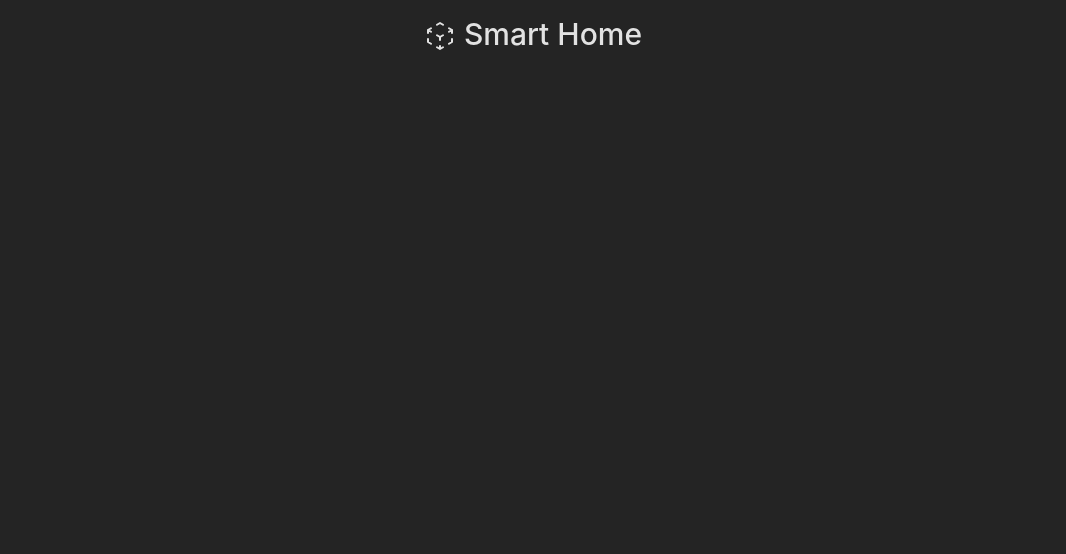
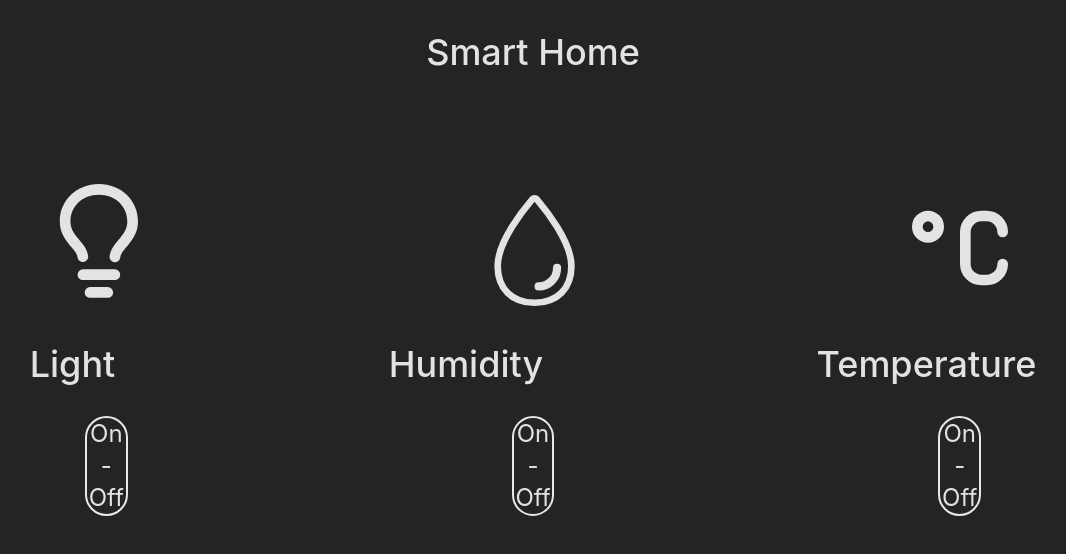
Before and after one commit to datnguyennnx/Webpage-IoT, a React (Vite) app: page / in a window 1280 px wide. Shown: the top 554 px of the page, without its empty margins (107-1173 px from the left). Built offline with nearby package versions, Linux system fonts and the light colour scheme.

Commit message:
User interface updates

```diff
--- /dev/null
+++ b/public/IconLight.jsx
@@ -0,0 +1,20 @@
+import * as React from "react";
+
+function IconLightBulb16(props) {
+  return (
+    <svg
+      viewBox="0 0 18 18"
+      fill="currentColor"
+      height="8em"
+      width="8em"
+      {...props}
+    >
+      <path
+        fillRule="evenodd"
+        d="M8 1.5c-2.363 0-4 1.69-4 3.75 0 .984.424 1.625.984 2.304l.214.253c.223.264.47.556.673.848.284.411.537.896.621 1.49a.75.75 0 01-1.484.211c-.04-.282-.163-.547-.37-.847a8.695 8.695 0 00-.542-.68c-.084-.1-.173-.205-.268-.32C3.201 7.75 2.5 6.766 2.5 5.25 2.5 2.31 4.863 0 8 0s5.5 2.31 5.5 5.25c0 1.516-.701 2.5-1.328 3.259-.095.115-.184.22-.268.319-.207.245-.383.453-.541.681-.208.3-.33.565-.37.847a.75.75 0 01-1.485-.212c.084-.593.337-1.078.621-1.489.203-.292.45-.584.673-.848.075-.088.147-.173.213-.253.561-.679.985-1.32.985-2.304 0-2.06-1.637-3.75-4-3.75zM6 15.25a.75.75 0 01.75-.75h2.5a.75.75 0 010 1.5h-2.5a.75.75 0 01-.75-.75zM5.75 12a.75.75 0 000 1.5h4.5a.75.75 0 000-1.5h-4.5z"
+      />
+    </svg>
+  );
+}
+
+export default IconLightBulb16;
--- /dev/null
+++ b/public/IconTemperature.jsx
@@ -0,0 +1,23 @@
+import * as React from "react";
+
+function IconTemperatureCelsius(props) {
+  return (
+    <svg
+      fill="none"
+      stroke="currentColor"
+      strokeLinecap="round"
+      strokeLinejoin="round"
+      strokeWidth={2}
+      viewBox="0 0 24 24"
+      height="8em"
+      width="8em"
+      {...props}
+    >
+      <path stroke="none" d="M0 0h24v24H0z" />
+      <path d="M8 8 A2 2 0 0 1 6 10 A2 2 0 0 1 4 8 A2 2 0 0 1 8 8 z" />
+      <path d="M20 9a3 3 0 00-3-3h-1a3 3 0 00-3 3v6a3 3 0 003 3h1a3 3 0 003-3" />
+    </svg>
+  );
+}
+
+export default IconTemperatureCelsius;
--- /dev/null
+++ b/public/IconWater.jsx
@@ -0,0 +1,31 @@
+import * as React from "react";
+
+function IconWaterOutline(props) {
+  return (
+    <svg
+      viewBox="0 0 500 500"
+      fill="currentColor"
+      height="8em"
+      width="8em"
+      {...props}
+    >
+      <path
+        fill="none"
+        stroke="currentColor"
+        strokeMiterlimit={10}
+        strokeWidth={26}
+        d="M400 320c0 88.37-55.63 144-144 144s-144-55.63-144-144c0-94.83 103.23-222.85 134.89-259.88a12 12 0 0118.23 0C296.77 97.15 400 225.17 400 320z"
+      />
+      <path
+        fill="none"
+        stroke="currentColor"
+        strokeLinecap="round"
+        strokeLinejoin="round"
+        strokeWidth={32}
+        d="M344 328a72 72 0 01-72 72"
+      />
+    </svg>
+  );
+}
+
+export default IconWaterOutline;
--- a/src/App.jsx
+++ b/src/App.jsx
@@ -1,11 +1,46 @@
 import HeadingContainer from "./components/HeaderContainer"
+import IconLightBulb16 from "../public/IconLight"
+import IconWaterOutline from "../public/IconWater"
+import IconTemperatureCelsius from "../public/IconTemperature"
+import { useState } from "react"
 
 
 function App() {
+  const [activeLed, setActiveLed] = useState(true)
+  const handleClickLed = () => {
+    setActiveLed(!activeLed)
+  };
+
+  const [activeHum, setActiveHum] = useState(true)
+  const handleClickHum = () => {
+    setActiveHum(!activeHum)
+  };
+
+  const [activeTemp, setActiveTemp] = useState(true)
+  const handleClickTemp = () => {
+    setActiveTemp(!activeTemp)
+  };
 
   return (
     <div className="App">
       <HeadingContainer/>
+      <div>
+        <div class="flex pt-20 w-full justify-around">
+          <div><IconLightBulb16 class="flex-auto"/></div>
+          <div><IconWaterOutline class="flex-auto"/></div>
+          <div><IconTemperatureCelsius class="flex-auto"/></div>
+        </div>
+        <div class="flex pt-8 w-full justify-around pl-auto pr-auto">
+          <div> <p class="flex-auto text-4xl font-medium">Light</p></div>
+          <div> <p class="flex-auto text-4xl font-medium">Humidity</p></div>
+          <div> <p class="flex-auto text-4xl font-medium">Temperature</p></div>
+        </div>
+        <div class="flex pt-8 w-full justify-around">
+          <button class="flex-auto rounded-full ml-48 mr-48 text-2xl border-2" onClick={handleClickLed} style={{backgroundColor: activeLed ? null : "green"}}>On - Off</button>
+          <button class="flex-auto rounded-full ml-48 mr-48 text-2xl border-2" onClick={handleClickHum} style={{backgroundColor: activeHum ? null : "green"}}>On - Off</button>
+          <button class="flex-auto rounded-full ml-48 mr-48 text-2xl border-2" onClick={handleClickTemp} style={{backgroundColor: activeTemp ? null : "green"}}>On - Off</button>
+        </div>
+      </div>
     </div>
   )
 }
--- a/src/components/HeaderContainer.jsx
+++ b/src/components/HeaderContainer.jsx
@@ -1,10 +1,7 @@
 export default function HeadingContainer (){
   return (
-    <div class="container flex justify-center w-full p-4">
-      <svg xmlns="http://www.w3.org/2000/svg" fill="none" viewBox="0 0 24 24" stroke-width="1.5" stroke="currentColor" class="w-8 h-10">
-        <path stroke-linecap="round" stroke-linejoin="round" d="M21 7.5l-2.25-1.313M21 7.5v2.25m0-2.25l-2.25 1.313M3 7.5l2.25-1.313M3 7.5l2.25 1.313M3 7.5v2.25m9 3l2.25-1.313M12 12.75l-2.25-1.313M12 12.75V15m0 6.75l2.25-1.313M12 21.75V19.5m0 2.25l-2.25-1.313m0-16.875L12 2.25l2.25 1.313M21 14.25v2.25l-2.25 1.313m-13.5 0L3 16.5v-2.25" />
-      </svg>
-      <p class="text-3xl font-medium pl-2 hover:text-white">Smart Home</p>
+    <div class="flex justify-center w-full p-8">
+      <p class="text-4xl font-medium">Smart Home</p>
     </div>
   )
 }
```
